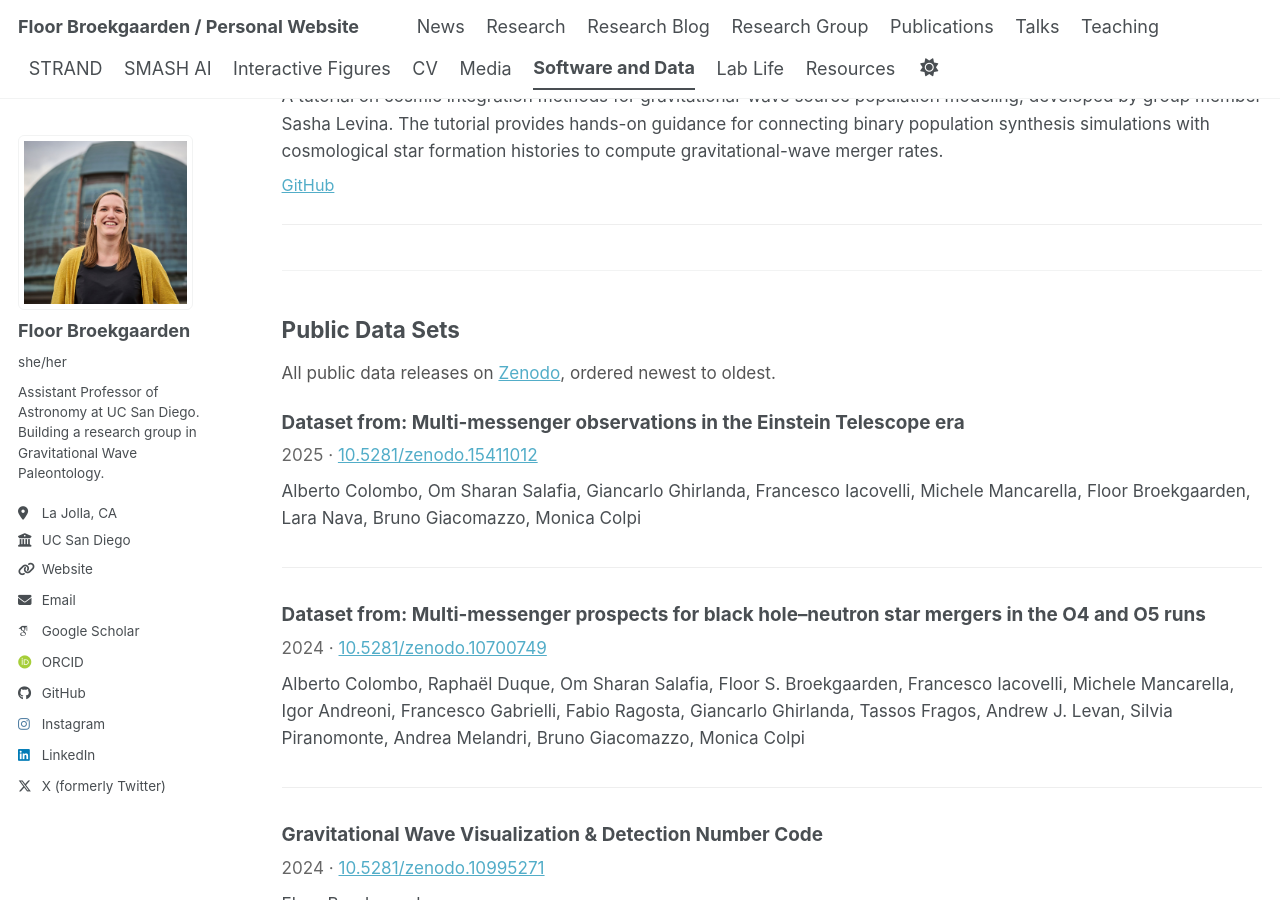
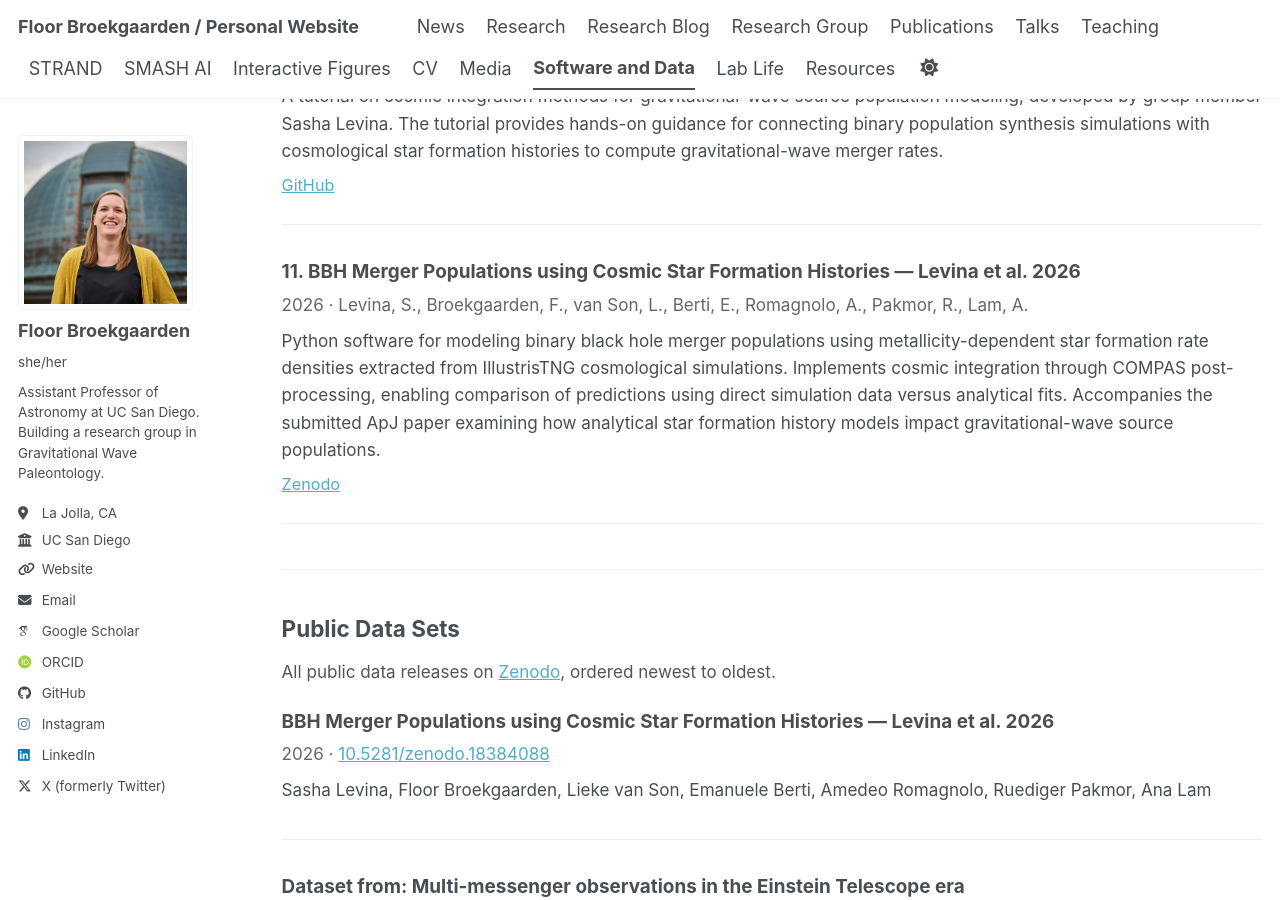
Before and after one commit to FloorBroekgaarden/FloorBroekgaarden.github.io, a Jekyll site: the page built from _pages/software.md, in a window 1280 px wide and 900 px high, scrolled down 2404 px. Built offline with Jekyll 4.4.1, drawn with Linux system fonts in a browser that asks for light colours; some web fonts are replaced; a script bundle is joined from its source files by our own code; library files that are not in the unit come from our copies.

Commit message:
Update software.md

```diff
--- a/_pages/software.md
+++ b/_pages/software.md
@@ -114,10 +114,25 @@ author_profile: true
   </div>
 </div>
 
+<div class="software-item">
+  <h3>11. BBH Merger Populations using Cosmic Star Formation Histories — Levina et al. 2026</h3>
+  <p class="software-meta">2026 · Levina, S., Broekgaarden, F., van Son, L., Berti, E., Romagnolo, A., Pakmor, R., Lam, A.</p>
+  <p>Python software for modeling binary black hole merger populations using metallicity-dependent star formation rate densities extracted from IllustrisTNG cosmological simulations. Implements cosmic integration through COMPAS post-processing, enabling comparison of predictions using direct simulation data versus analytical fits. Accompanies the submitted ApJ paper examining how analytical star formation history models impact gravitational-wave source populations.</p>
+  <div class="software-links">
+    <a href="https://zenodo.org/records/18384088" target="_blank">Zenodo</a>
+  </div>
+</div>
+
 <hr style="margin: 2.5em 0;">
 
 <h2>Public Data Sets</h2>
 <p style="font-size: 0.95em; color: #555; margin-bottom: 1.5em;">All public data releases on <a href="https://zenodo.org/search?q=creators.name%3ABroekgaarden&sort=newest" target="_blank">Zenodo</a>, ordered newest to oldest.</p>
+
+<div class="software-item">
+  <h3>BBH Merger Populations using Cosmic Star Formation Histories — Levina et al. 2026</h3>
+  <p class="software-meta">2026 · <a href="https://doi.org/10.5281/zenodo.18384088" target="_blank">10.5281/zenodo.18384088</a></p>
+  <p>Sasha Levina, Floor Broekgaarden, Lieke van Son, Emanuele Berti, Amedeo Romagnolo, Ruediger Pakmor, Ana Lam</p>
+</div>
 
 <div class="software-item">
   <h3>Dataset from: Multi-messenger observations in the Einstein Telescope era</h3>
```
